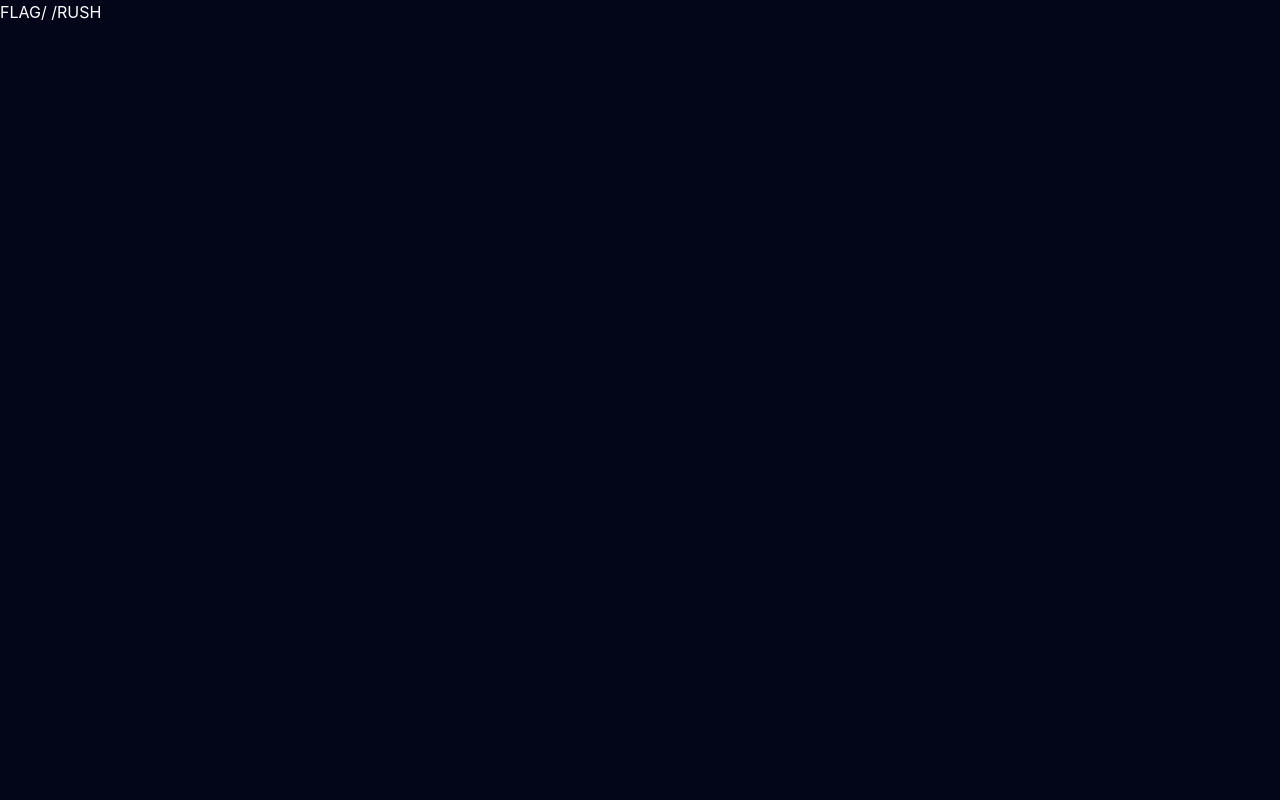
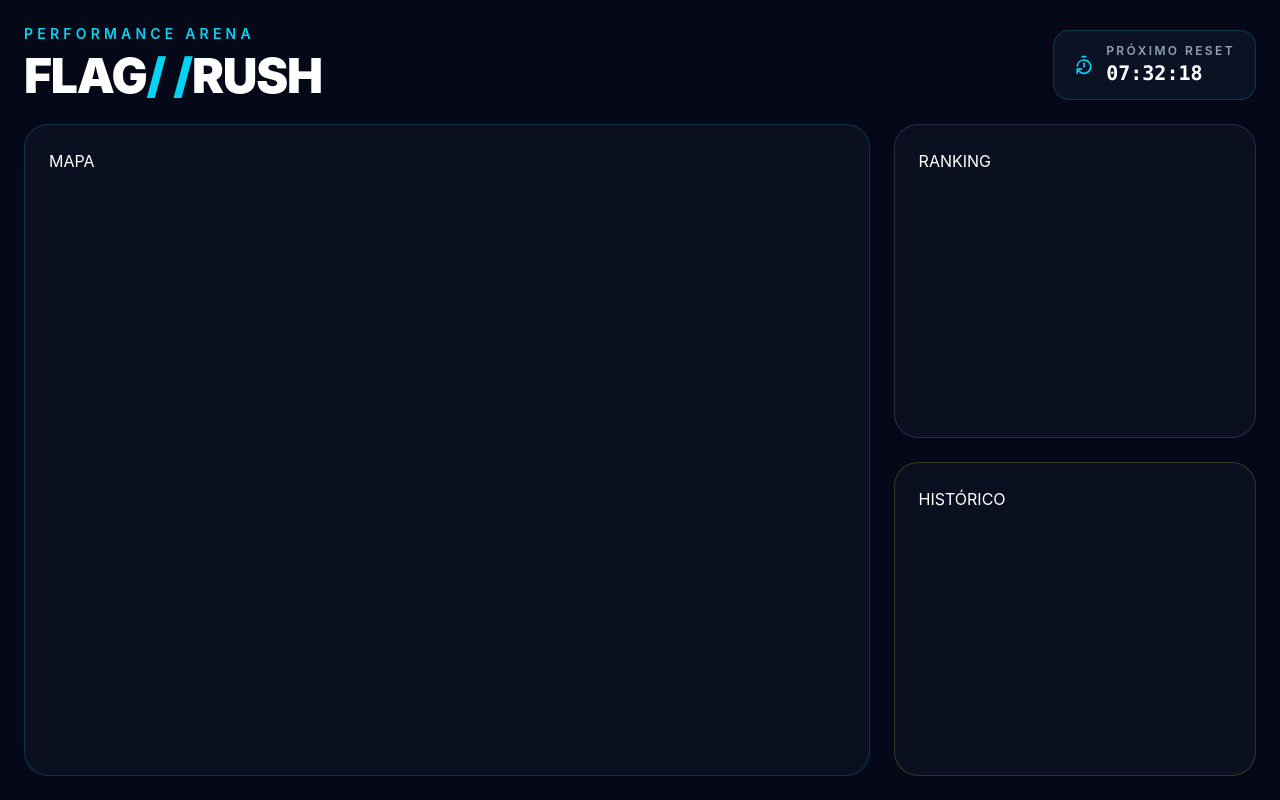
Before and after one commit to Henricantin/flag-rush, a React (Vite) app: page / in a window 1280 px wide. Built offline with nearby package versions, Linux system fonts and the light colour scheme.

Commit message:
feat: create dashboard shell

```diff
--- a/src/App.tsx
+++ b/src/App.tsx
@@ -1,9 +1,7 @@
+import DashboardPage from './pages/DashboardPage'
+
 function App() {
-	return (
-		<main className="min-h-screen bg-slate-950 text-white">
-			FLAG/ /RUSH
-		</main>
-	)
+	return <DashboardPage />
 }
 
 export default App
--- a/src/index.css
+++ b/src/index.css
@@ -3,10 +3,21 @@
 html,
 body,
 #root {
-  min-height: 100%;
+	min-height: 100%;
 }
 
 body {
-  margin: 0;
-  background: #050816;
+	margin: 0;
+	background:
+		radial-gradient(
+			circle at top left,
+			rgba(34, 211, 238, 0.08),
+			transparent 30%
+		),
+		radial-gradient(
+			circle at bottom right,
+			rgba(217, 70, 239, 0.08),
+			transparent 30%
+		),
+		#050816;
 }
--- a/src/pages/DashboardPage.tsx
+++ b/src/pages/DashboardPage.tsx
@@ -0,0 +1,29 @@
+import DashboardHeader from '../components/layout/DashboardHeader'
+
+function DashboardPage() {
+	return (
+		<main className="min-h-screen bg-[#050816] text-white">
+			<div className="mx-auto flex min-h-screen max-w-[1800px] flex-col px-6 py-6">
+				<DashboardHeader />
+
+				<section className="grid flex-1 gap-6 lg:grid-cols-[minmax(0,7fr)_minmax(320px,3fr)]">
+					<div className="rounded-3xl border border-cyan-400/20 bg-slate-900/60 p-6">
+						MAPA
+					</div>
+
+					<aside className="grid gap-6">
+						<div className="rounded-3xl border border-fuchsia-400/20 bg-slate-900/60 p-6">
+							RANKING
+						</div>
+
+						<div className="rounded-3xl border border-yellow-400/20 bg-slate-900/60 p-6">
+							HISTÓRICO
+						</div>
+					</aside>
+				</section>
+			</div>
+		</main>
+	)
+}
+
+export default DashboardPage
```
